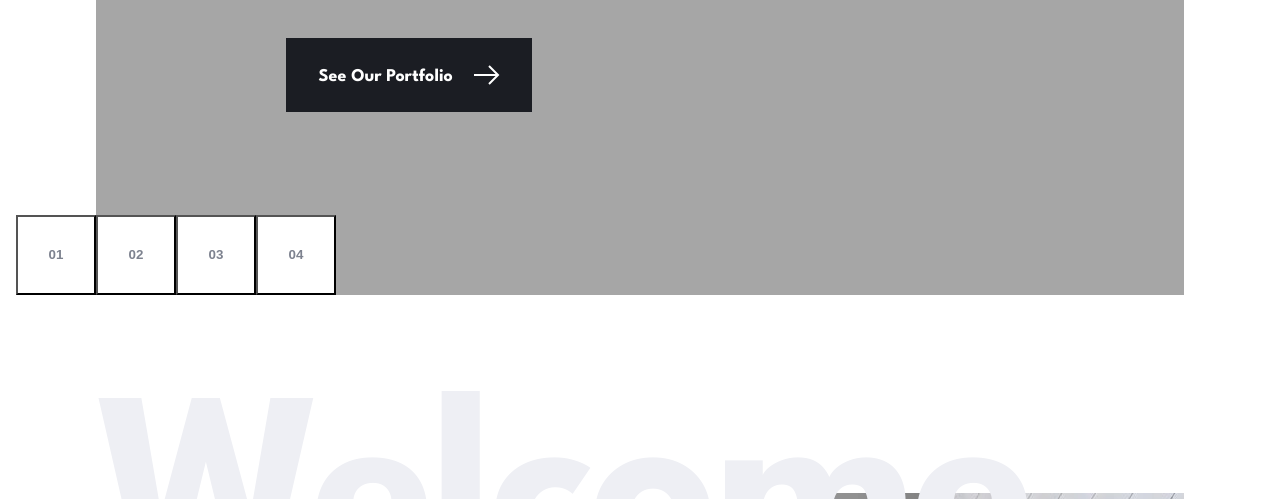
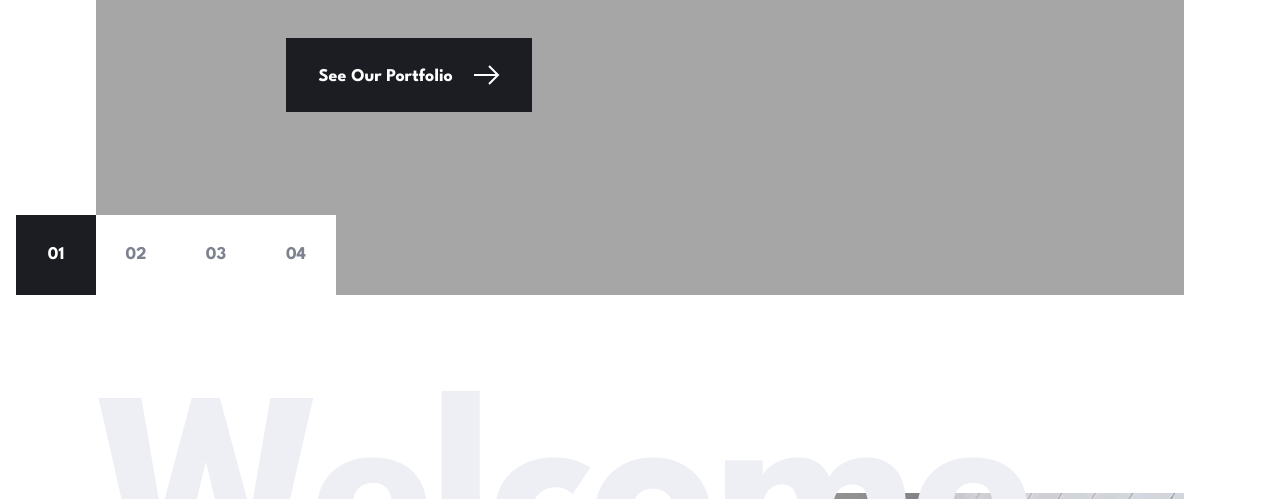
Before and after one commit to jkaps9/arch-studio, a website built with Vite: page index.html in a window 1280 px wide. Shown: the part 601-1100 px from the top of the page. Built offline with nearby package versions, Linux system fonts and the light colour scheme; files whose address does not match are found by name.

Commit message:
style buttons

```diff
--- a/src/main.js
+++ b/src/main.js
@@ -10,8 +10,6 @@ function addNavToggleOnClick() {
     nav.classList.toggle("visible");
   });
 }
-
-removeActiveFromSlideSwitcher();
 
 function removeActiveFromSlideSwitcher() {
   const slideSwitcher = document.querySelector(".slide-switcher");
--- a/src/style.css
+++ b/src/style.css
@@ -638,12 +638,13 @@ footer {
       .slide-indicator {
         color: var(--medium-grey);
         background-color: var(--white);
+        border: none;
         height: 80px;
         width: 80px;
         place-content: center;
         text-align: center;
         cursor: pointer;
-
+        font: inherit;
         &.active,
         &:active {
           background-color: var(--number-button-background-active);
```
